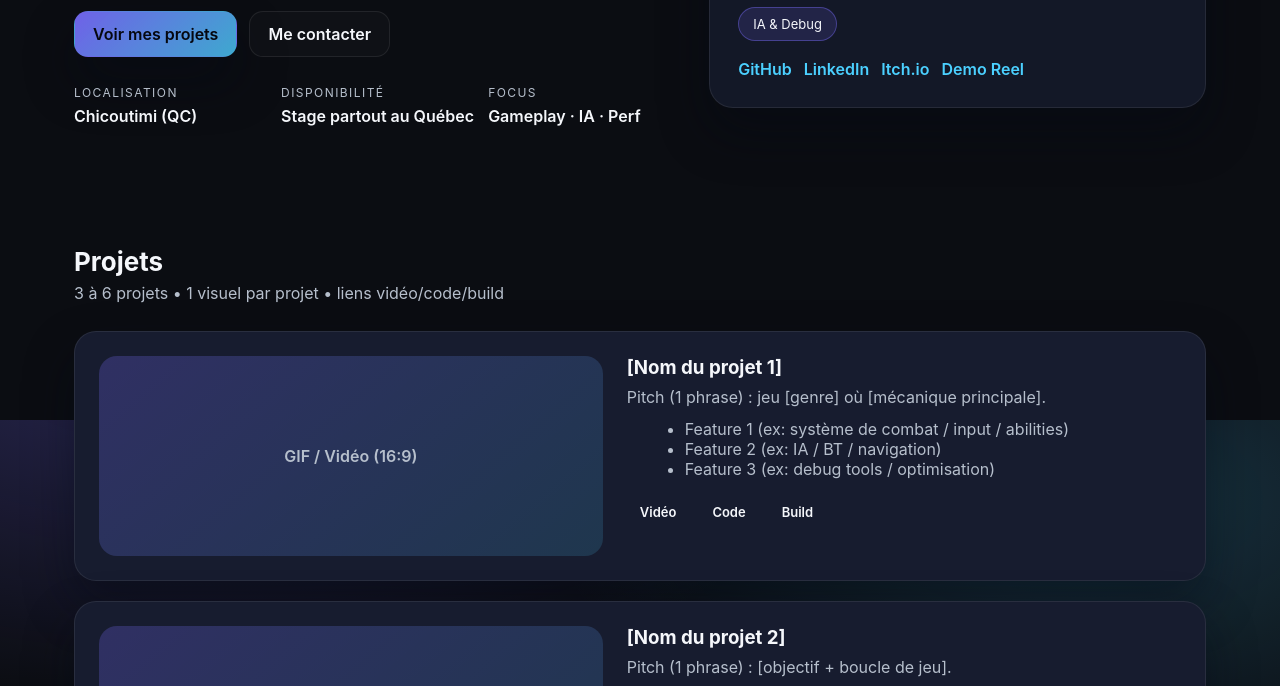
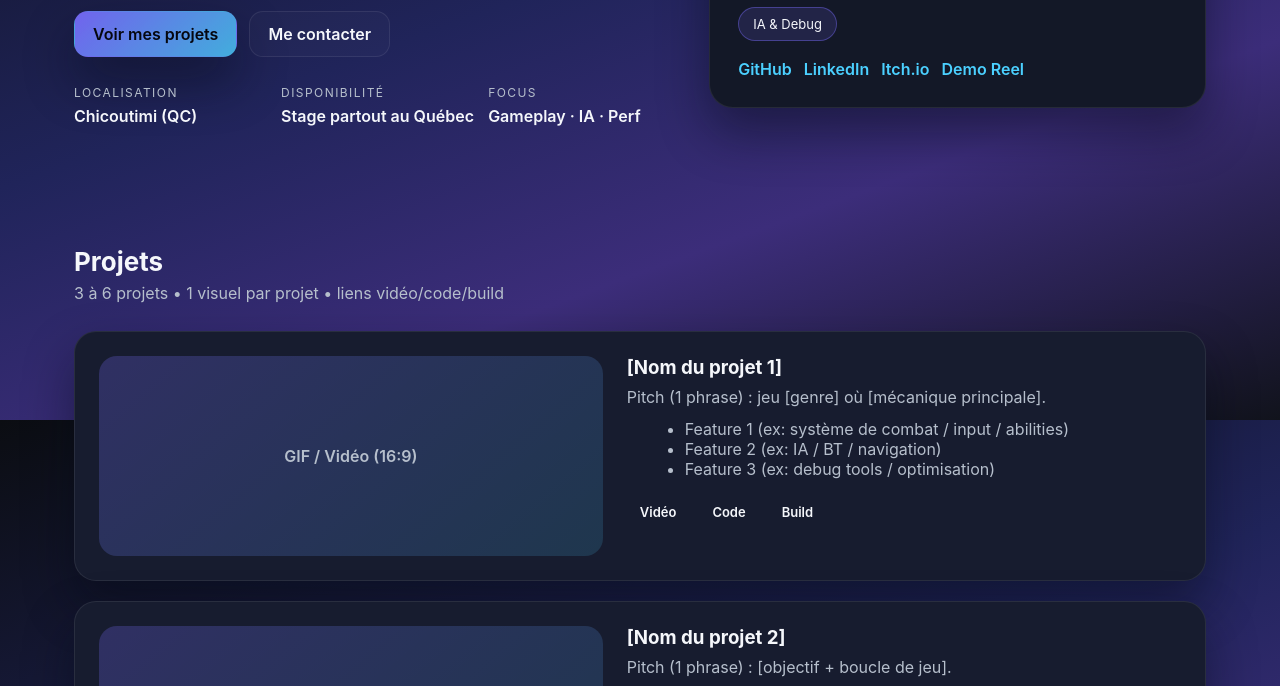
Before and after one commit to YanisRUSMB/SitePortfolio, a plain HTML site: page index.html in a window 1280 px wide. Shown: the part 380-1066 px from the top of the page. Drawn offline with Linux system fonts and the light colour scheme.

Commit message:
Use full-page gradient background

```diff
--- a/style.css
+++ b/style.css
@@ -16,10 +16,8 @@ body{
   margin:0;
   font-family: "Inter", system-ui, -apple-system, Segoe UI, Roboto, Helvetica, Arial, sans-serif;
   color:var(--text);
-  background:
-    radial-gradient(1200px 600px at 15% -10%, rgba(122,107,255,.28), transparent 60%),
-    radial-gradient(900px 500px at 85% 10%, rgba(75,208,255,.2), transparent 60%),
-    var(--bg);
+  background:linear-gradient(160deg, #0b0d12 0%, #20245a 45%, #3c2d7a 70%, #11131c 100%);
+  background-attachment: fixed;
 }
 
 a{
```
